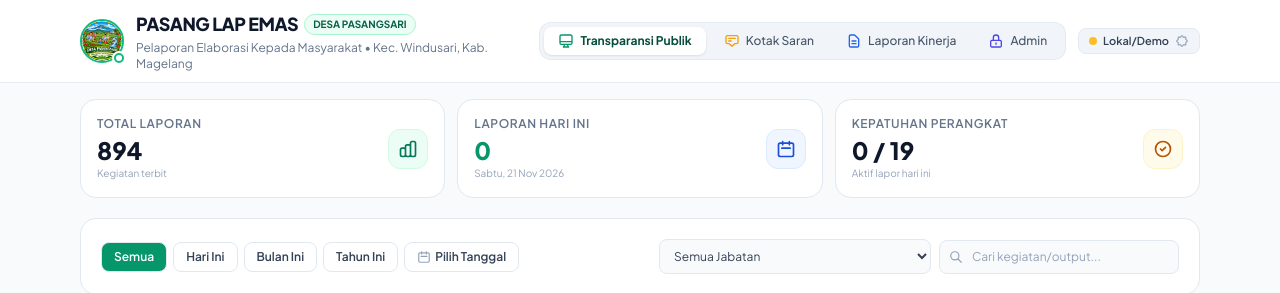
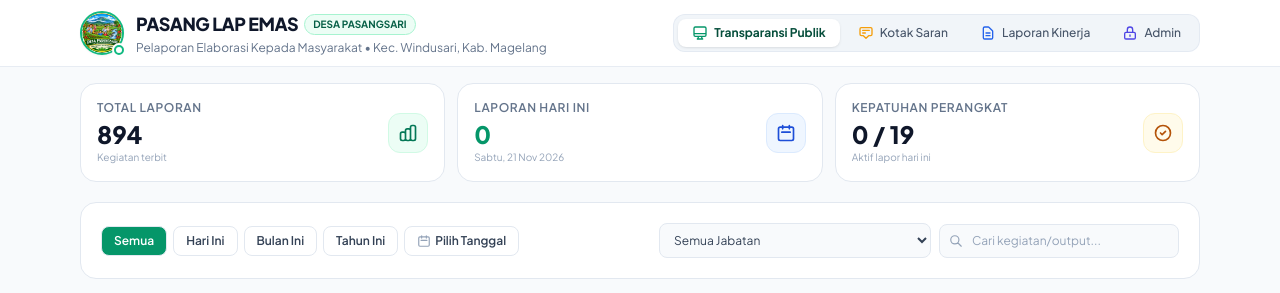
Before and after one commit to recreativeid/CMS-PEMBES-PASANGSARI-WINDUSARI, a plain HTML site: page index.html in a window 1280 px wide. Shown: the top 293 px of the page. Drawn offline with nearby package versions, Linux system fonts and the light colour scheme.

Commit message:
fix: hapus badge dan tombol status Lokal/Demo dari header publik agar tampilan bersih dan minimalis

```diff
--- a/index.html
+++ b/index.html
@@ -209,17 +209,6 @@
           Admin
         </button>
       </nav>
-
-      <!-- Supabase Status Badge -->
-      <div class="flex items-center gap-2">
-        <button onclick="openSupabaseModal()" class="inline-flex items-center gap-1.5 px-2.5 py-1 rounded-lg text-[11px] font-semibold bg-slate-100 hover:bg-slate-200 text-slate-700 border border-slate-200 transition">
-          <span id="dbStatusDot" class="w-2 h-2 rounded-full bg-emerald-500 animate-pulse"></span>
-          <span id="dbStatusText" class="hidden xs:inline sm:inline">Supabase</span>
-          <svg class="w-3.5 h-3.5 text-slate-400" fill="none" viewBox="0 0 24 24" stroke="currentColor">
-            <path stroke-linecap="round" stroke-linejoin="round" stroke-width="2" d="M10.325 4.317c.426-1.756 2.924-1.756 3.35 0a1.724 1.724 0 002.573 1.066c1.543-.94 3.31.826 2.37 2.37a1.724 1.724 0 001.065 2.572c1.756.426 1.756 2.924 0 3.35a1.724 1.724 0 00-1.066 2.573c.94 1.543-.826 3.31-2.37 2.37a1.724 1.724 0 00-2.572 1.065c-.426 1.756-2.924 1.756-3.35 0a1.724 1.724 0 00-2.573-1.066c-1.543.94-3.31-.826-2.37-2.37a1.724 1.724 0 00-1.065-2.572c-1.756-.426-1.756-2.924 0-3.35a1.724 1.724 0 001.066-2.573c-.94-1.543.826-3.31 2.37-2.37.996.608 2.296.07 2.572-1.065z" />
-          </svg>
-        </button>
-      </div>
 
     </div>
   </header>
```
